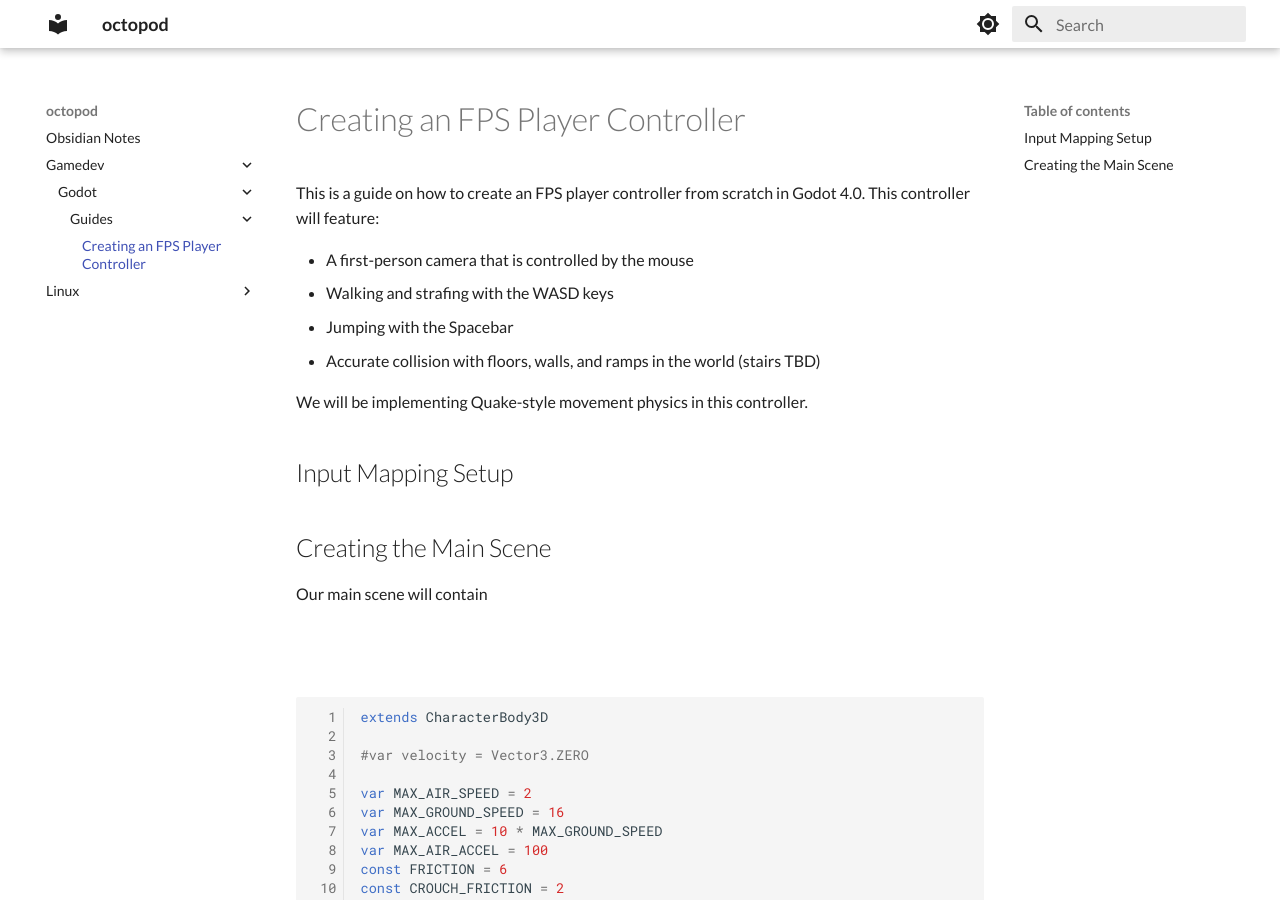
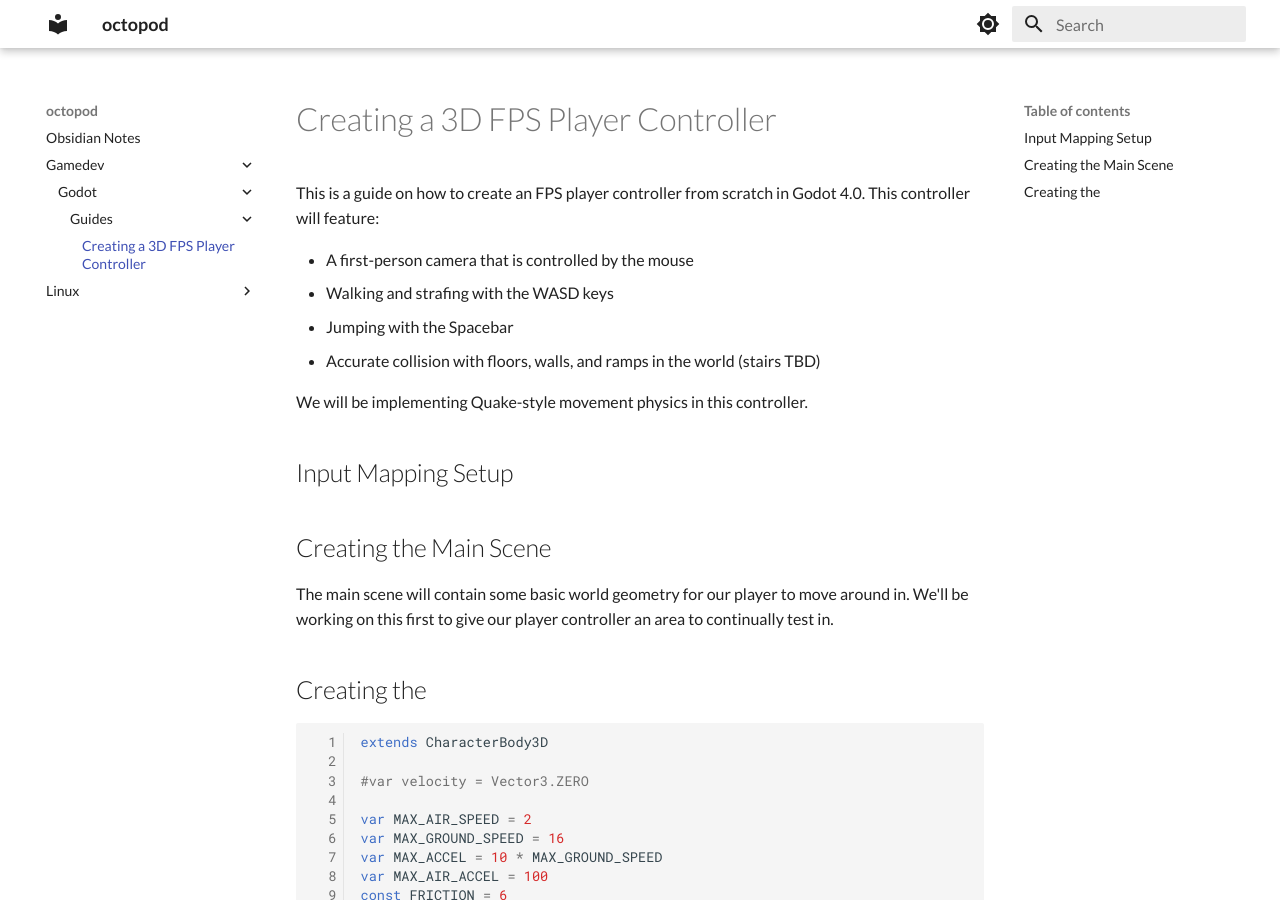
Before and after one commit to bakana808/mkdocs, an MkDocs documentation site: the page built from docs/gamedev/godot/guides/Creating an FPS Controller.md, in a window 1280 px wide and 900 px high. Built offline with MkDocs 1.6.1 and Material for MkDocs 9.7.7, drawn with Linux system fonts in a browser that asks for light colours.

Commit message:
vault backup: 2023-04-09 03:08:26

````diff
--- a/docs/gamedev/godot/guides/Creating an FPS Controller.md
+++ b/docs/gamedev/godot/guides/Creating an FPS Controller.md
@@ -1,4 +1,4 @@
-# Creating an FPS Player Controller
+# Creating a 3D FPS Player Controller
 
 This is a guide on how to create an FPS player controller from scratch in Godot 4.0. This controller will feature:
 
@@ -13,9 +13,9 @@
 
 ## Creating the Main Scene
 
-Our main scene will contain
+The main scene will contain some basic world geometry for our player to move around in. We'll be working on this first to give our player controller an area to continually test in.
 
-##
+## Creating the
 
 
 ``` gdscript linenums="1"
````
